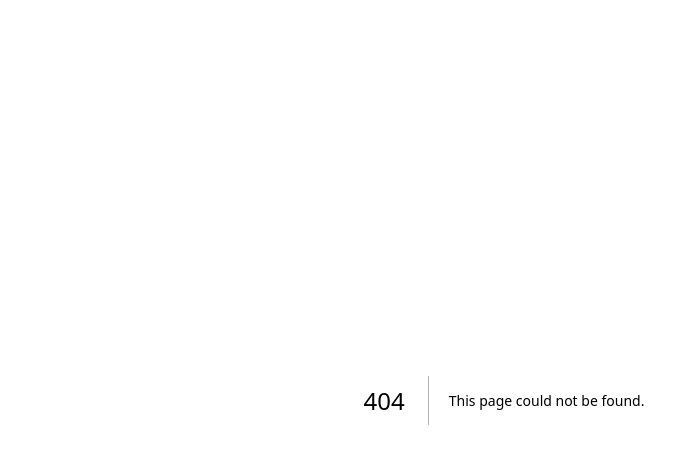
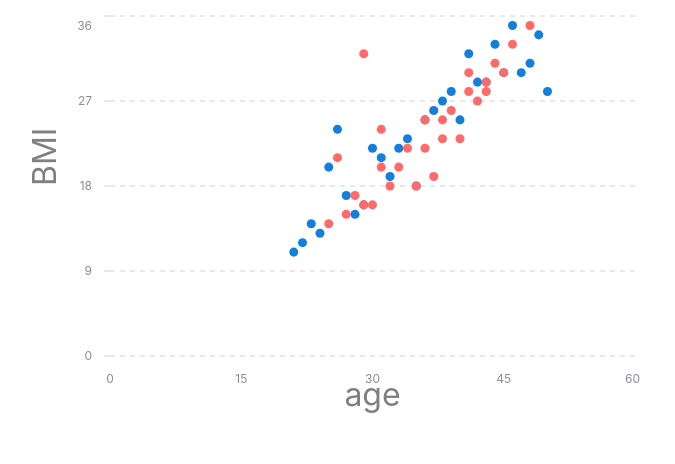
Before and after one commit to yasushi-mo/mantine-next-app-router, a Next.js app: page /charts/mantine-charts/scatter-charts/axis-label in a window 1280 px wide. Before the commit this address had no page. Shown: the top 464 px of the page, without its empty margins (136-811 px from the left). Built offline with nearby package versions, Linux system fonts and the light colour scheme.

Commit message:
Add: axisLabel

```diff
--- /dev/null
+++ b/src/app/charts/layout.tsx
@@ -0,0 +1,6 @@
+import { Container } from "@mantine/core";
+import { ReactNode } from "react";
+
+export default function ChartsLayout({ children }: { children: ReactNode }) {
+  return <Container mt="md">{children}</Container>;
+}
--- /dev/null
+++ b/src/app/charts/mantine-charts/scatter-charts/axis-label/page.tsx
@@ -0,0 +1,19 @@
+import { ScatterChart } from "@mantine/charts";
+import { data } from "../page";
+import classes from "../css_modules/ScatterChart.module.css";
+
+export default function Demo() {
+  return (
+    <ScatterChart
+      h="400px"
+      w="600"
+      classNames={{
+        axisLabel: classes.axisLabel,
+      }}
+      data={data}
+      dataKey={{ x: "age", y: "BMI" }}
+      xAxisLabel="age"
+      yAxisLabel="BMI"
+    />
+  );
+}
--- /dev/null
+++ b/src/app/charts/mantine-charts/scatter-charts/css_modules/ScatterChart.module.css
@@ -0,0 +1,3 @@
+.axisLabel {
+  font-size: xx-large;
+}
```
